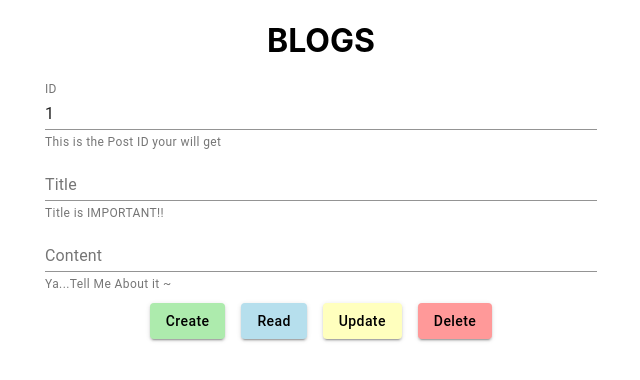
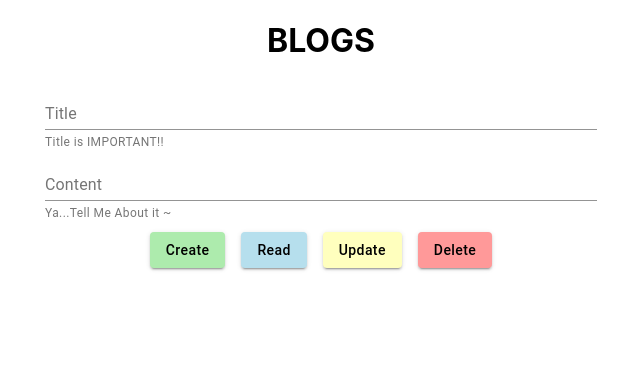
Before and after one commit to StudyAndWorkTogether/blog, a React (Create React App) app: page / in a window 1280 px wide. Shown: the top 380 px of the page, without its empty margins (319-959 px from the left). Built offline with nearby package versions, Linux system fonts and the light colour scheme.

Commit message:
remove ID display

```diff
--- a/src/App.js
+++ b/src/App.js
@@ -74,7 +74,6 @@ import db, {
 
 function App() {
   const classes = useStyles();
-  const [id, setID] = useState("")
   const [title, setTitle] = useState("")
   const [content, setContent] = useState("")
   const [posts, setPosts] = useState([])
@@ -90,11 +89,6 @@ function App() {
   useEffect(() => {
     db.posts.toArray((data) => {
       setPosts(data)
-      if(data.length) {
-        setID(data[data.length - 1].id + 1)
-      } else {
-        setID(1)
-      }
     })
   }, []);
 
@@ -102,11 +96,6 @@ function App() {
     <div className="App">
       <h1>BLOGS</h1>
       <Container maxWidth="sm">
-        <FormControl fullWidth={true}>
-          <InputLabel htmlFor="post-id">ID</InputLabel>
-          <Input id="post-id" aria-describedby="id-helper-text" value={id} readOnly={true}/>
-          <FormHelperText id="id-helper-text">This is the Post ID your will get</FormHelperText>
-        </FormControl>
         <FormControl fullWidth={true}>
           <InputLabel htmlFor="post-title">Title</InputLabel>
           <Input id="post-title" aria-describedby="title-helper-text" onChange={handleTitle} value={title}/>
@@ -133,8 +122,7 @@ function App() {
             setTitle("")
             setContent("")
             db.posts.toArray((data) => {
-              // setPosts(data)
-              setID(data[data.length - 1].id + 1)
+              setPosts(data)
             })
             console.log(flag)
           }}
@@ -163,14 +151,13 @@ function App() {
           variant="contained"
           onClick={() => {
             updatePost(db.posts, {
-              id,
               title,
               content
             })
             setTitle("")
             setContent("")
             db.posts.toArray((data) => {
-              setID(data[data.length - 1].id + 1)
+              setPosts(data)
             })
           }}
         >
@@ -203,7 +190,6 @@ function App() {
                 <CardActions>
                   <Button size="small" onClick={() => {
                     db.posts.get(post.id, (data) => {
-                      setID(data.id)
                       setTitle(data.title)
                       setContent(data.content)
                     })
```
